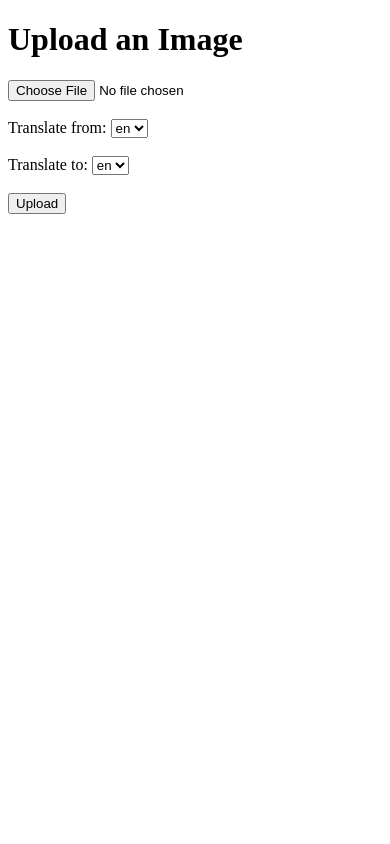
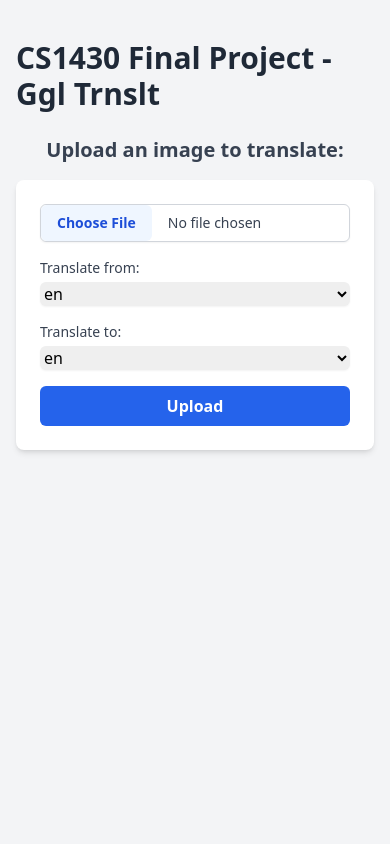
Before and after one commit to SppEric/ggl-trnslt, a Flask app: page / in a window 390 px wide. Run offline with Flask 2, Linux system fonts and the light colour scheme; some libraries are stand-ins or nearby versions.

Commit message:
feat: prettified website and added original image display next to translated iamge

```diff
--- a/code/app.py
+++ b/code/app.py
@@ -1,4 +1,4 @@
-from flask import Flask, request, render_template, redirect, url_for, send_from_directory
+from flask import Flask, request, render_template, redirect, url_for, send_from_directory, flash
 import os
 from main import process_image
 
@@ -20,30 +20,46 @@ def upload_form():
 
 @app.route('/upload', methods=['POST'])
 def upload_image():
+    print(f"request.files: {request.files}")
+    print(f"request.form: {request.form}")
+
     if 'image' not in request.files:
-        return 'No file part'
+        flash('No file part. Please try again.')
+        return redirect(url_for('upload_form'))
 
     file = request.files['image']
     if file.filename == '':
-        return 'No selected file'
+        flash('No selected file. Please choose an image.')
+        return redirect(url_for('upload_form'))
 
-    filepath = os.path.join(app.config['UPLOAD_FOLDER'], file.filename)
+    filename = file.filename
+    filepath = os.path.join(app.config['UPLOAD_FOLDER'], filename)
     file.save(filepath)
     from_lang = request.form.get('from_lang')
     to_lang = request.form.get('to_lang')
 
-    # You can now access the file at `filepath`
+    if not from_lang or not to_lang:
+        flash('Missing language selection. Please try again.')
+        return redirect(url_for('upload_form'))
+
     print(f"Image saved at: {filepath}")
 
     altered_path = process_image(filepath, from_lang, to_lang)
     processed_filename = os.path.basename(altered_path)
-    return render_template('upload.html', processed_image=processed_filename)
 
+    return render_template('upload.html',
+                           original_image=filename,
+                           processed_image=processed_filename)
+
+@app.route('/images/<filename>')
+def get_original_image(filename):
+    return send_from_directory(app.config['UPLOAD_FOLDER'], filename)
 
 @app.route('/outputs/images/<filename>')
 def get_processed_image(filename):
     return send_from_directory(PROCESSED_FOLDER, filename)
 
+app.secret_key = '\xf0?a\x9a\\\xff\xd4;\x0c\xcbHi'
 
 if __name__ == '__main__':
     app.run(debug=True)
--- a/code/templates/upload.html
+++ b/code/templates/upload.html
@@ -6,47 +6,109 @@
         function disableFormOnSubmit(form) {
             const elements = form.elements;
             for (let i = 0; i < elements.length; i++) {
-                elements[i].disabled = true;
+                const el = elements[i];
+
+                // Log to check which elements are being disabled
+                console.log('Element:', el);
+
+                // Do NOT disable file input, select dropdowns since it won't send the data
+                // We just disable the submit button so the user can't click it again
+                if (el.type !== 'file' && el.tagName !== 'SELECT') {
+                    el.disabled = true;
+                }
             }
 
-            const loading = document.createElement('p');
-            loading.innerText = 'Processing... please wait.';
-            form.appendChild(loading);
+            // Show the spinner
+            const spinner = document.getElementById('spinner');
+            if (spinner) {
+                spinner.classList.remove('hidden');
+            }
+
+            return true;
         }
     </script>
+    <script src="https://cdn.tailwindcss.com"></script>
 </head>
-<body>
-    <h1>Upload an Image</h1>
+<body class="bg-gray-100 font-sans min-h-screen flex flex-col items-center py-10 px-4">
+    <h1 class="text-3xl font-bold text-gray-800 mb-6">CS1430 Final Project - Ggl Trnslt</h1>
+    <h2 class="text-xl font-semibold text-gray-700 mb-4">Upload an image to translate:</h2>
 
-    {% if processed_image %}
-        <h2>Processed Image:</h2>
-        <img src="{{ url_for('get_processed_image', filename=processed_image) }}" alt="Processed Image" style="max-width: 400px;">
-        <hr>
+    {% if original_image and processed_image %}
+    <div class="flex flex-col sm:flex-row items-center justify-center gap-6 mb-8">
+        <div class="text-center">
+            <h2 class="text-lg font-semibold text-gray-700 mb-2">Original Image:</h2>
+            <img src="{{ url_for('get_original_image', filename=original_image) }}" alt="Original Image"
+                 class="max-w-xs rounded shadow">
+        </div>
+        <div class="text-center">
+            <h2 class="text-lg font-semibold text-gray-700 mb-2">Translated Image:</h2>
+            <img src="{{ url_for('get_processed_image', filename=processed_image) }}" alt="Processed Image"
+                 class="max-w-xs rounded shadow">
+        </div>
+    </div>
+    <hr class="my-4 border-gray-300">
     {% endif %}
-    <form action="{{ url_for('upload_image') }}" method="post" enctype="multipart/form-data">
+
+    <body class="bg-gray-100 font-sans min-h-screen flex flex-col items-center py-10 px-4">
+        {% with messages = get_flashed_messages() %}
+            {% if messages %}
+                <div class="bg-red-100 border border-red-400 text-red-700 px-4 py-3 rounded mb-6 w-full max-w-md text-center">
+                    {% for message in messages %}
+                        <p>{{ message }}</p>
+                    {% endfor %}
+                </div>
+            {% endif %}
+        {% endwith %}
+
+    <form action="{{ url_for('upload_image') }}"
+          method="post"
+          enctype="multipart/form-data"
+          class="bg-white p-6 rounded-lg shadow-md w-full max-w-md space-y-4"
+          onsubmit="return disableFormOnSubmit(this)">
         <!-- Image upload -->
-        <input type="file" name="image" accept="image/*" required><br><br>
+        <input type="file" name="image" accept="image/*" required
+               class="block w-full text-sm text-gray-700 border border-gray-300 rounded-md shadow-sm file:mr-4 file:py-2 file:px-4 file:rounded-md file:border-0 file:text-sm file:font-semibold file:bg-blue-50 file:text-blue-700 hover:file:bg-blue-100">
 
         <!-- Dropdown 1 -->
-        <label for="From Language">Translate from:</label>
-        <select name="from_lang" id="from_lang" required>
+        <div>
+            <label for="from_lang" class="block text-sm font-medium text-gray-700">Translate from:</label>
+            <select name="from_lang" id="from_lang" required
+                    class="mt-1 block w-full border-gray-300 rounded-md shadow-sm focus:ring-blue-500 focus:border-blue-500">
                 <option value="en">en</option>
                 <option value="fr">fr</option>
                 <option value="es">es</option>
                 <option value="zh">zh</option>
-        </select><br><br>
+            </select>
+        </div>
 
         <!-- Dropdown 2 -->
-        <label for="To Language">Translate to:</label>
-        <select name="to_lang" id="to_lang" required>
+        <div>
+            <label for="to_lang" class="block text-sm font-medium text-gray-700">Translate to:</label>
+            <select name="to_lang" id="to_lang" required
+                    class="mt-1 block w-full border-gray-300 rounded-md shadow-sm focus:ring-blue-500 focus:border-blue-500">
                 <option value="en">en</option>
                 <option value="fr">fr</option>
                 <option value="es">es</option>
                 <option value="zh">zh</option>
-        </select><br><br>
+            </select>
+        </div>
 
         <!-- Submit button -->
-        <input type="submit" value="Upload">
+        <input type="submit" value="Upload"
+               class="w-full py-2 px-4 bg-blue-600 text-white font-semibold rounded-md hover:bg-blue-700 transition duration-200">
+
+        <!-- Spinner -->
+        <div id="spinner" class="hidden flex items-center justify-center mt-4">
+            <svg class="animate-spin h-6 w-6 text-blue-600" xmlns="http://www.w3.org/2000/svg" fill="none"
+                 viewBox="0 0 24 24">
+              <circle class="opacity-25" cx="12" cy="12" r="10"
+                      stroke="currentColor" stroke-width="4"></circle>
+              <path class="opacity-75" fill="currentColor"
+                    d="M4 12a8 8 0 018-8V0C5.373 0 0 5.373 0 12h4z"></path>
+            </svg>
+            <span class="ml-2 text-blue-600 font-medium">Processing...</span>
+          </div>
     </form>
 </body>
+
 </html>
```
Lines whose indentation alone changed are shown as unchanged.
